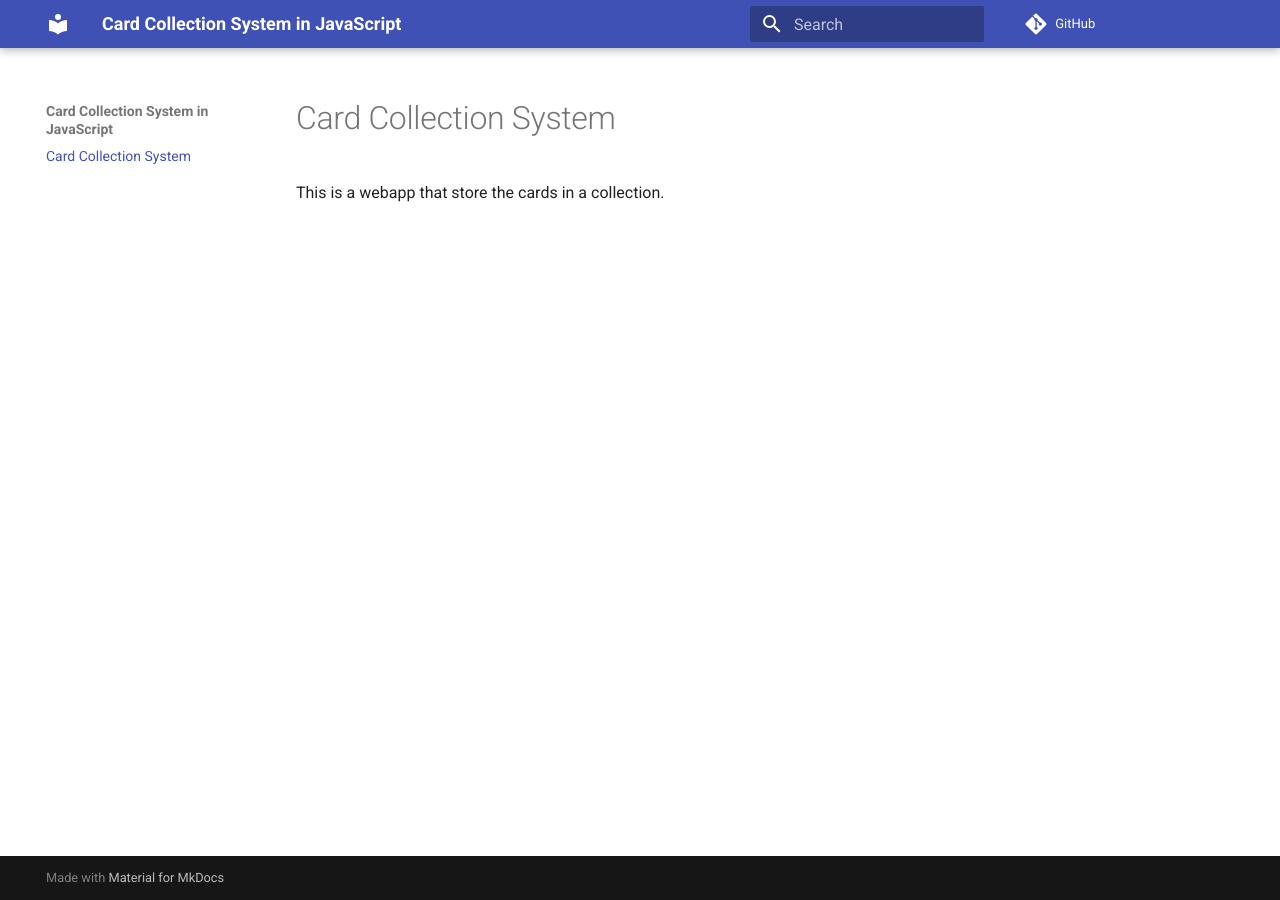
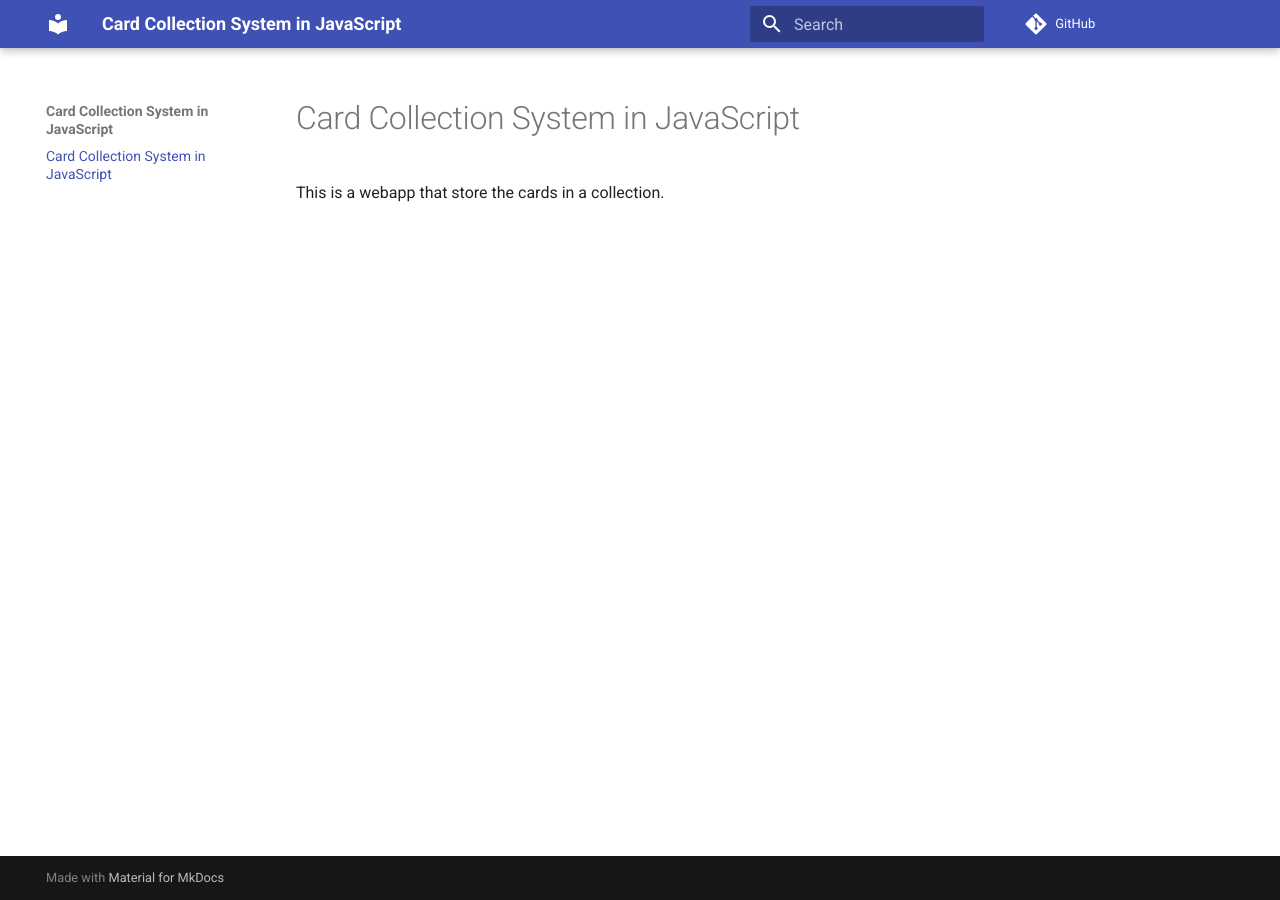
Before and after one commit to lulunac27a/card-collection-system-javascript, an MkDocs documentation site: the page built from docs/index.md, in a window 1280 px wide. Built offline with MkDocs 1.6.1 and Material for MkDocs 9.7.7, drawn with Linux system fonts in a browser that asks for light colours; comment, search, counter and statistics services are not loaded.

Commit message:
Update README title

```diff
--- a/README.md
+++ b/README.md
@@ -1,3 +1,3 @@
-# Card Collection System
+# Card Collection System in JavaScript
 
 This is a webapp that store the cards in a collection.
--- a/docs/index.md
+++ b/docs/index.md
@@ -1,3 +1,3 @@
-# Card Collection System
+# Card Collection System in JavaScript
 
 This is a webapp that store the cards in a collection.
```
